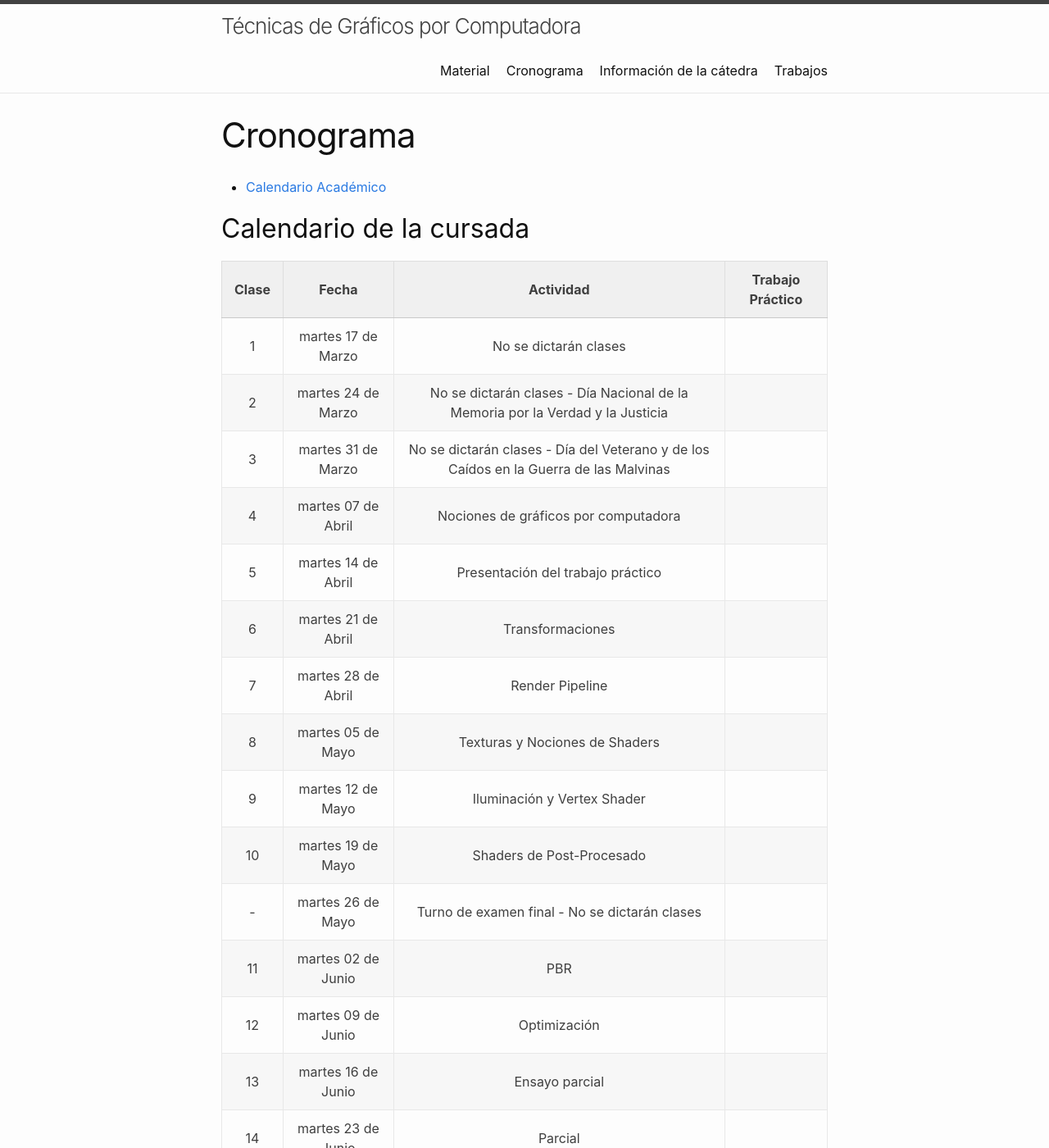
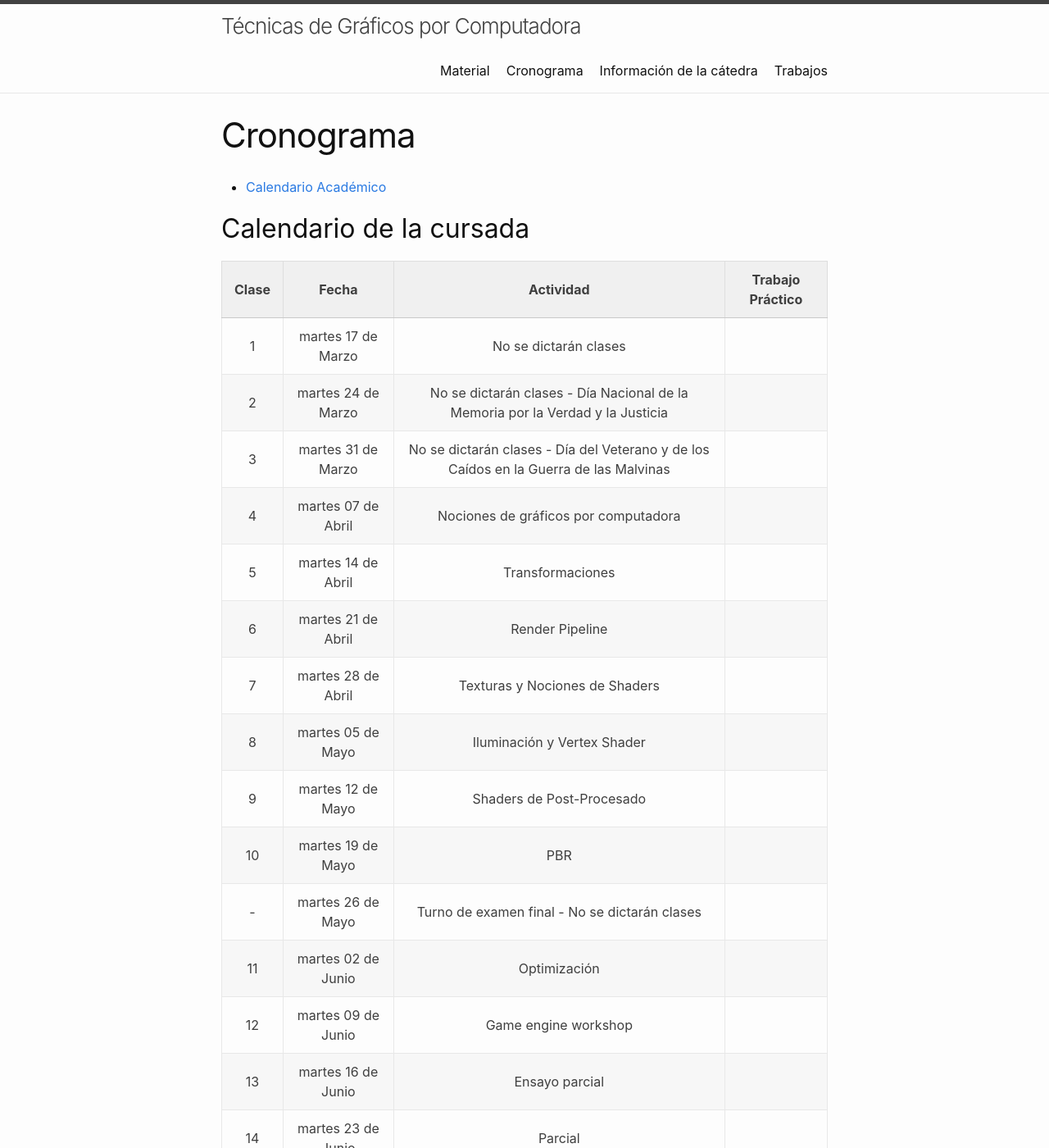
Before and after one commit to tgc-utn/tgc-utn.github.io, a Jekyll site: the page built from cronograma/index.md, in a window 1280 px wide and 1400 px high. Shown: the whole window at 82% size. Built offline with Jekyll 4.4.1, drawn with Linux system fonts in a browser that asks for light colours.

Commit message:
Update index.md

```diff
--- a/cronograma/index.md
+++ b/cronograma/index.md
@@ -38,15 +38,15 @@
 |  2    | martes 24 de Marzo | No se dictarán clases - Día Nacional de la Memoria por la Verdad y la Justicia ||
 |  3    | martes 31 de Marzo | No se dictarán clases - Día del Veterano y de los Caídos en la Guerra de las Malvinas ||
 |  4    | martes 07 de Abril | Nociones de gráficos por computadora ||
-|  5    | martes 14 de Abril | Presentación del trabajo práctico ||
-|  6    | martes 21 de Abril | Transformaciones ||
-|  7    | martes 28 de Abril | Render Pipeline ||
-|  8    | martes 05 de Mayo | Texturas y Nociones de Shaders ||
-|  9    | martes 12 de Mayo | Iluminación y Vertex Shader ||
-| 10    | martes 19 de Mayo | Shaders de Post-Procesado ||
+|  5    | martes 14 de Abril | Transformaciones ||
+|  6    | martes 21 de Abril | Render Pipeline ||
+|  7    | martes 28 de Abril | Texturas y Nociones de Shaders ||
+|  8    | martes 05 de Mayo | Iluminación y Vertex Shader ||
+|  9    | martes 12 de Mayo | Shaders de Post-Procesado ||
+| 10    | martes 19 de Mayo | PBR ||
 |  -    | martes 26 de Mayo | Turno de examen final - No se dictarán clases ||
-| 11    | martes 02 de Junio | PBR ||
-| 12    | martes 09 de Junio | Optimización ||
+| 11    | martes 02 de Junio | Optimización ||
+| 12    | martes 09 de Junio | Game engine workshop ||
 | 13    | martes 16 de Junio | Ensayo parcial ||
 | 14    | martes 23 de Junio | Parcial ||
 | 15    | martes 30 de Junio | 1° Recuperatorio ||
```
